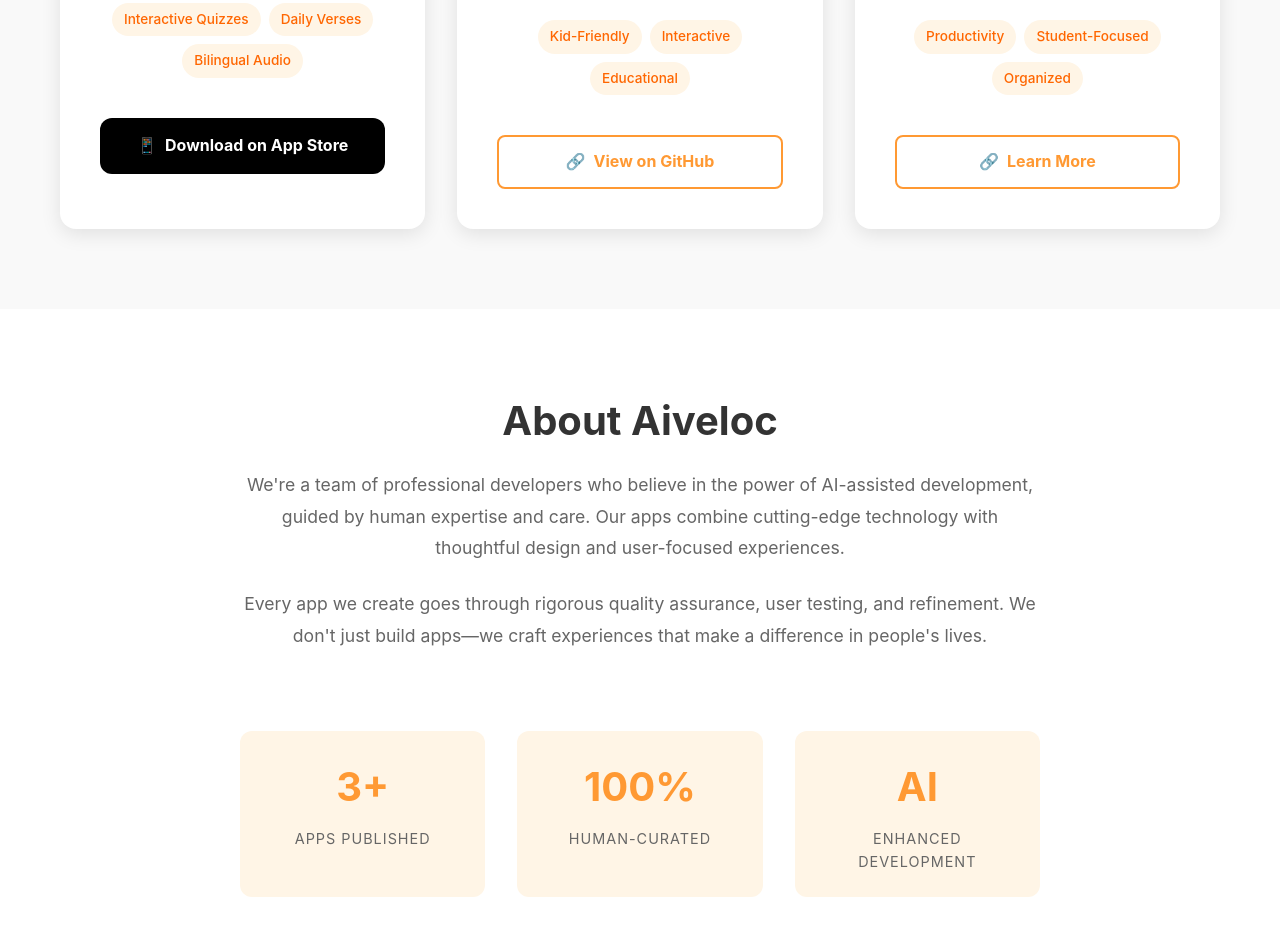
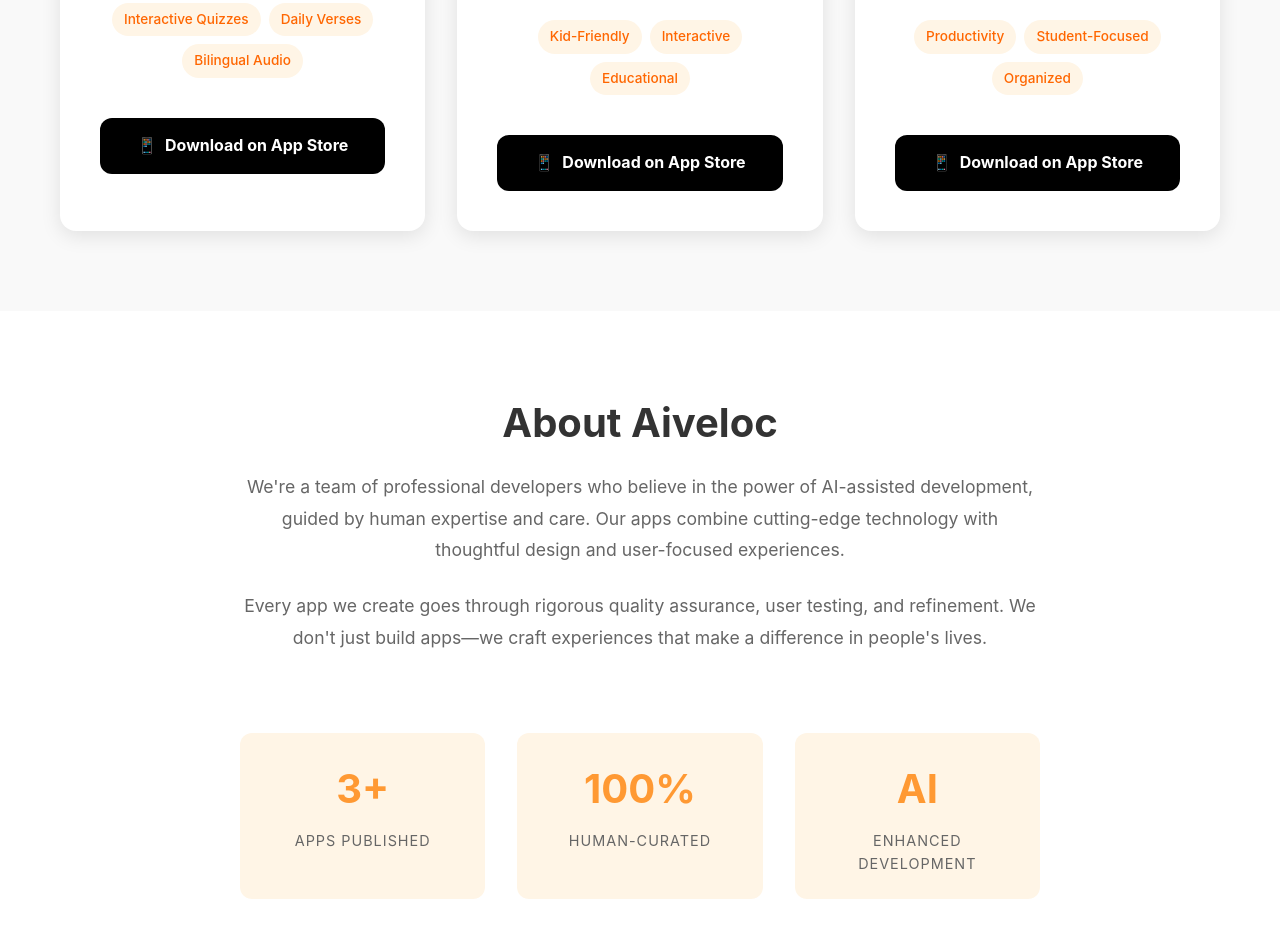
Before and after one commit to Shauryagrov/aiveloc-website, a plain HTML site: page index.html in a window 1280 px wide. Shown: the part 1897-2831 px from the top of the page. Drawn offline with Linux system fonts and the light colour scheme.

Commit message:
Update all apps with App Store links

```diff
--- a/index.html
+++ b/index.html
@@ -102,8 +102,8 @@
                         <span class="feature-tag">Interactive</span>
                         <span class="feature-tag">Educational</span>
                     </div>
-                    <a href="https://github.com/Shauryagrov/Hindu_Prayers" class="btn btn-secondary" target="_blank" rel="noopener">
-                        <span>🔗</span> View on GitHub
+                    <a href="https://apps.apple.com/app/hanuman-chalisa-kids" class="btn btn-app-store" target="_blank" rel="noopener">
+                        <span>📱</span> Download on App Store
                     </a>
                 </div>
 
@@ -118,8 +118,8 @@
                         <span class="feature-tag">Student-Focused</span>
                         <span class="feature-tag">Organized</span>
                     </div>
-                    <a href="https://github.com/Shauryagrov" class="btn btn-secondary" target="_blank" rel="noopener">
-                        <span>🔗</span> Learn More
+                    <a href="https://apps.apple.com/app/pleasanton-student-pro" class="btn btn-app-store" target="_blank" rel="noopener">
+                        <span>📱</span> Download on App Store
                     </a>
                 </div>
             </div>
@@ -202,8 +202,8 @@
                     <h4>Apps</h4>
                     <ul>
                         <li><a href="https://apps.apple.com/app/divineprayers" target="_blank">DivinePrayers</a></li>
-                        <li><a href="https://github.com/Shauryagrov/Hindu_Prayers" target="_blank">Hanuman Chalisa Kids</a></li>
-                        <li><a href="https://github.com/Shauryagrov" target="_blank">Pleasanton Student Pro</a></li>
+                        <li><a href="https://apps.apple.com/app/hanuman-chalisa-kids" target="_blank">Hanuman Chalisa Kids</a></li>
+                        <li><a href="https://apps.apple.com/app/pleasanton-student-pro" target="_blank">Pleasanton Student Pro</a></li>
                     </ul>
                 </div>
                 <div class="footer-section">
```
Also changed, not shown: 1 other file.
